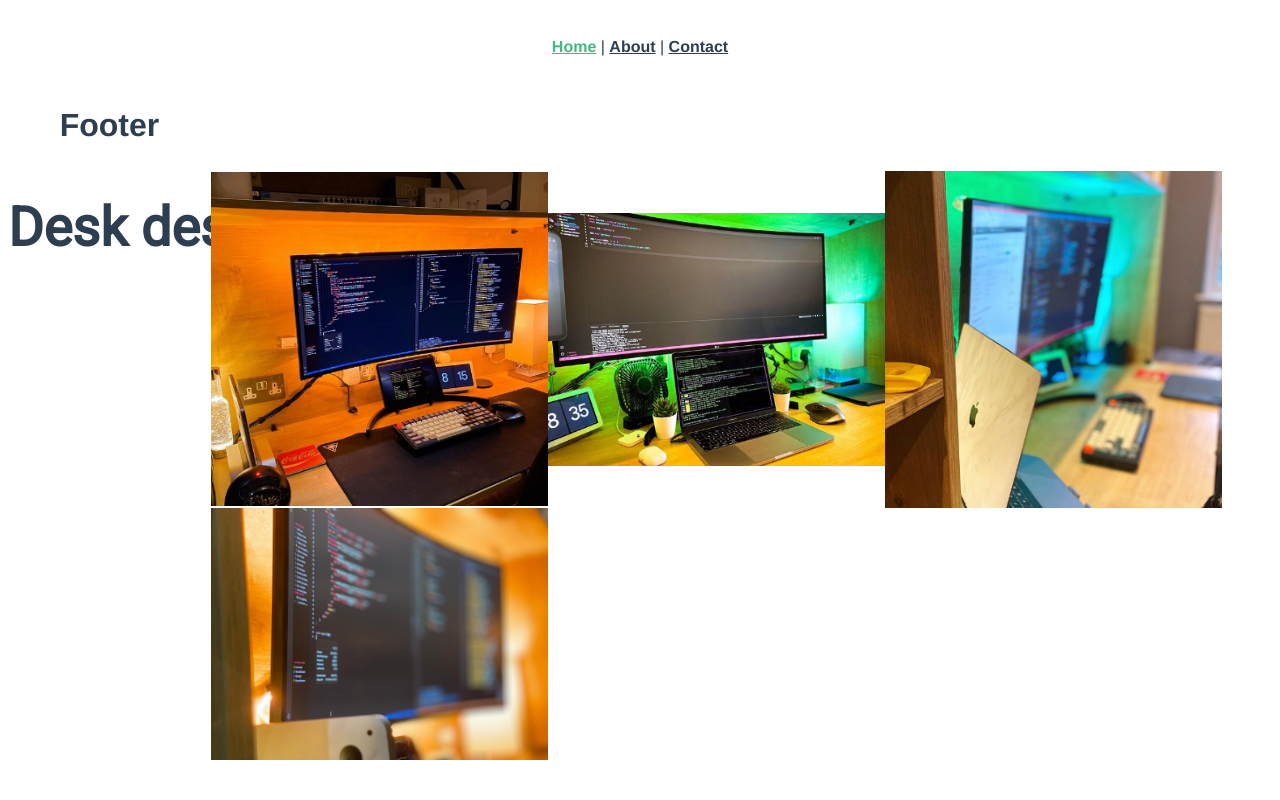
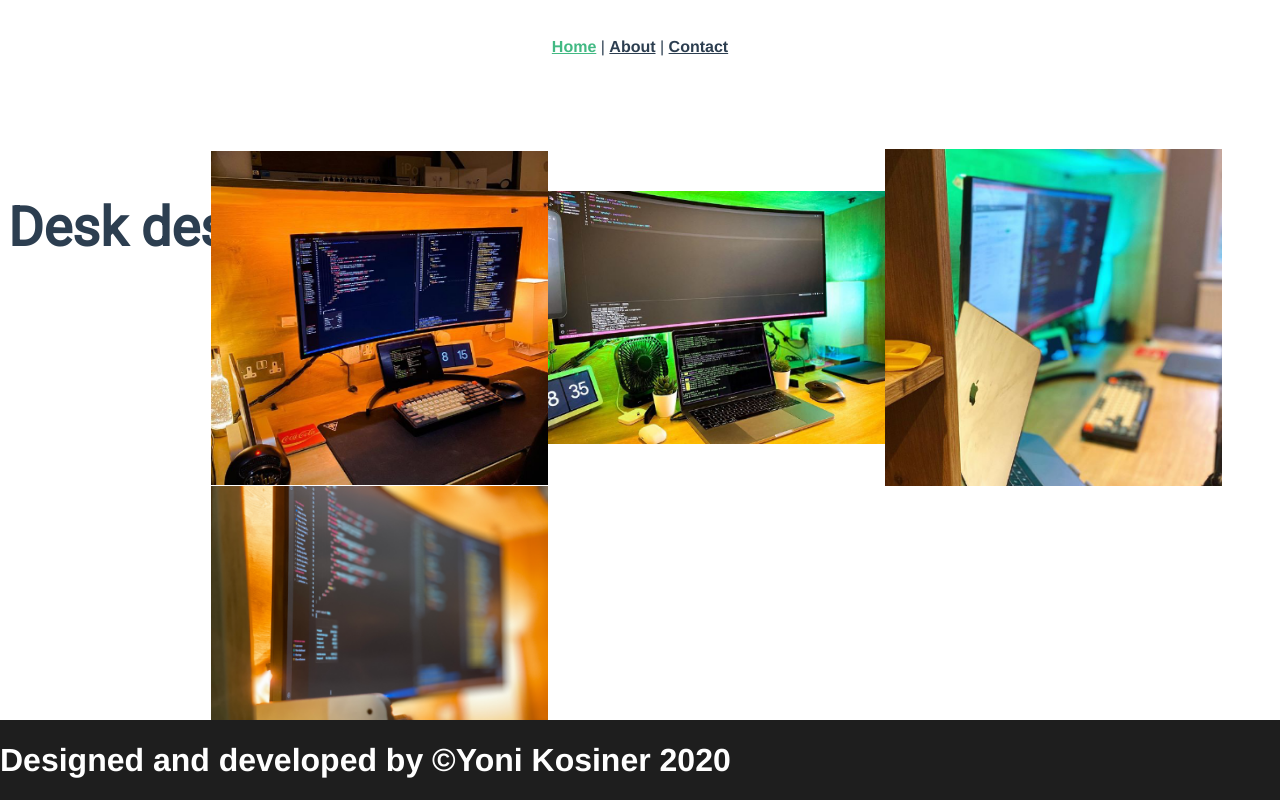
Before and after one commit to skykosiner/Desk-design, a Vue app: page /#/ in a window 1280 px wide. Built offline with nearby package versions, Linux system fonts and the light colour scheme.

Commit message:
isntall commit

```diff
--- a/src/App.vue
+++ b/src/App.vue
@@ -25,7 +25,9 @@ export default {
     text-align: center;
     color: #2c3e50;
   }
-
+  body{
+    overflow-x: hidden;
+  }
   #nav {
     padding: 30px;
   }
--- a/src/components/Footer.vue
+++ b/src/components/Footer.vue
@@ -1,5 +1,7 @@
 <template>
-    <h1>Footer</h1>
+    <div class="footer">
+        <h1>Designed and developed by &copy;Yoni Kosiner 2020</h1>
+    </div>
 </template>
 
 <script>
@@ -7,3 +9,20 @@ export default {
     name: "Footer"
 }
 </script>
+
+<style scoped>
+    body{
+        overflow-x: hidden;
+    }
+    .footer{
+        position: fixed;
+        background-color: #1e1e1e;
+        bottom: 0%;
+        width: 100%;
+        left: 0%;
+    }
+    .footer h1 {
+        color: #fff;
+        text-align: left;
+    }
+</style>
```
Lines whose indentation alone changed are shown as unchanged.
